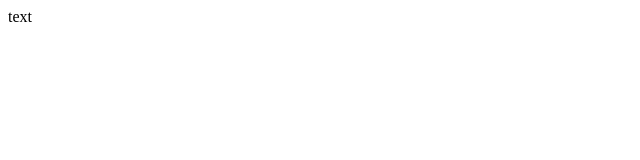
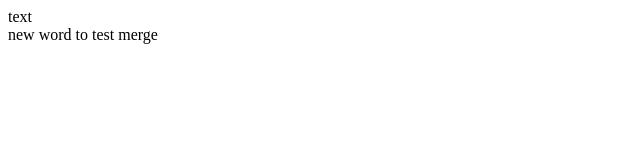
Before and after one commit to camoqq/demo2, a plain HTML site: page index.html in a window 1280 px wide. Shown: the whole page, without its empty margins (0-640 px from the left). Drawn offline with Linux system fonts and the light colour scheme.

Commit message:
added new sentence

```diff
--- a/index.html
+++ b/index.html
@@ -1 +1,2 @@
 <div>text</div>
+<div>new word to test merge</div>
```
